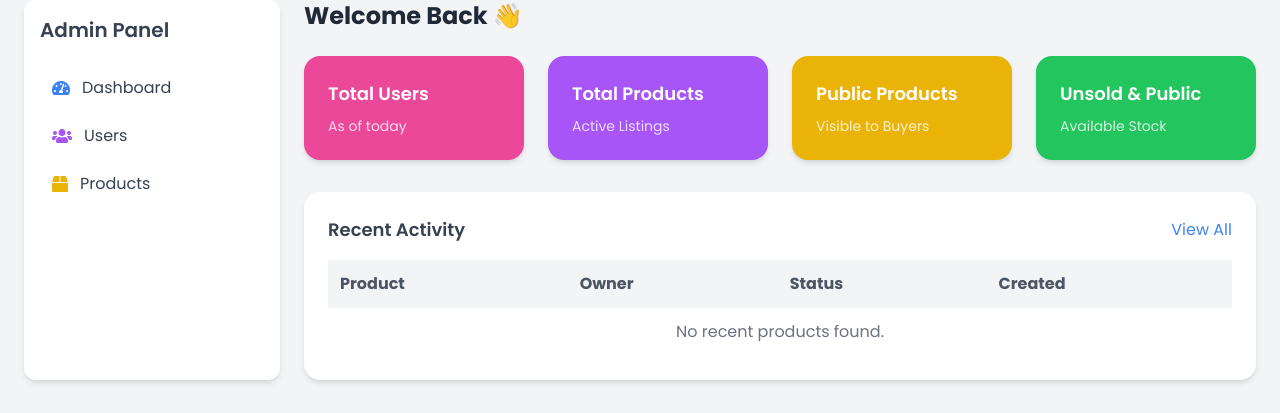
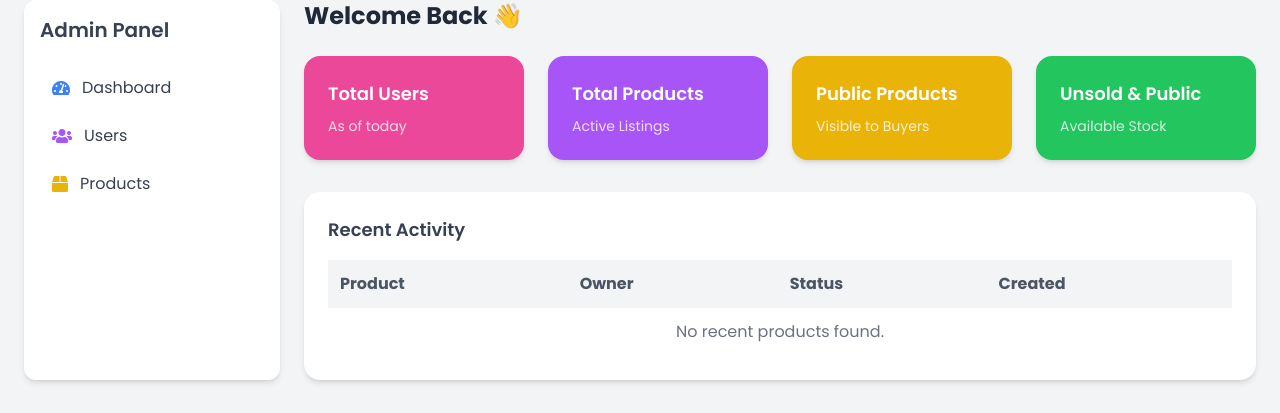
Before and after one commit to KenjiVizcayno28/haluhalu_deployed, a Django app: template core/templates/admin/admin_dashboard.html in a window 1280 px wide. Shown: the part 110-523 px from the top of the page. Run offline with Django 5.2, Linux system fonts and the light colour scheme; the template is opened without the code that fills it, so the values that code supplies are empty; some libraries are stand-ins or nearby versions.

Commit message:
removed "view all"

```diff
--- a/core/templates/admin/admin_dashboard.html
+++ b/core/templates/admin/admin_dashboard.html
@@ -54,7 +54,6 @@
         <div class="bg-white shadow-md rounded-2xl p-6">
             <div class="flex justify-between items-center mb-4">
                 <h2 class="text-lg font-semibold text-gray-700">Recent Activity</h2>
-                <a href="{{ links.products }}" class="text-blue-500 hover:underline">View All</a>
             </div>
             <div class="overflow-x-auto">
                 <table class="w-full border-collapse">
```
Also changed, not shown: db.sqlite3.
